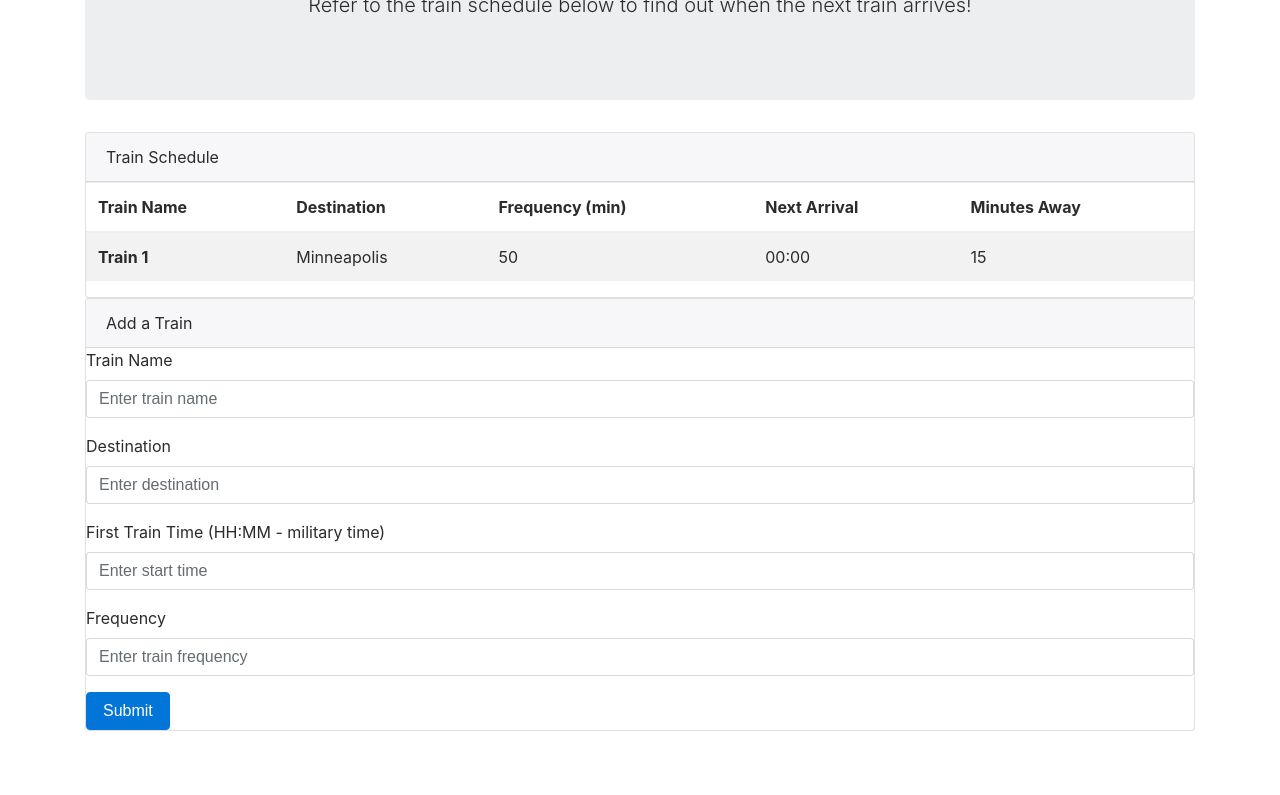
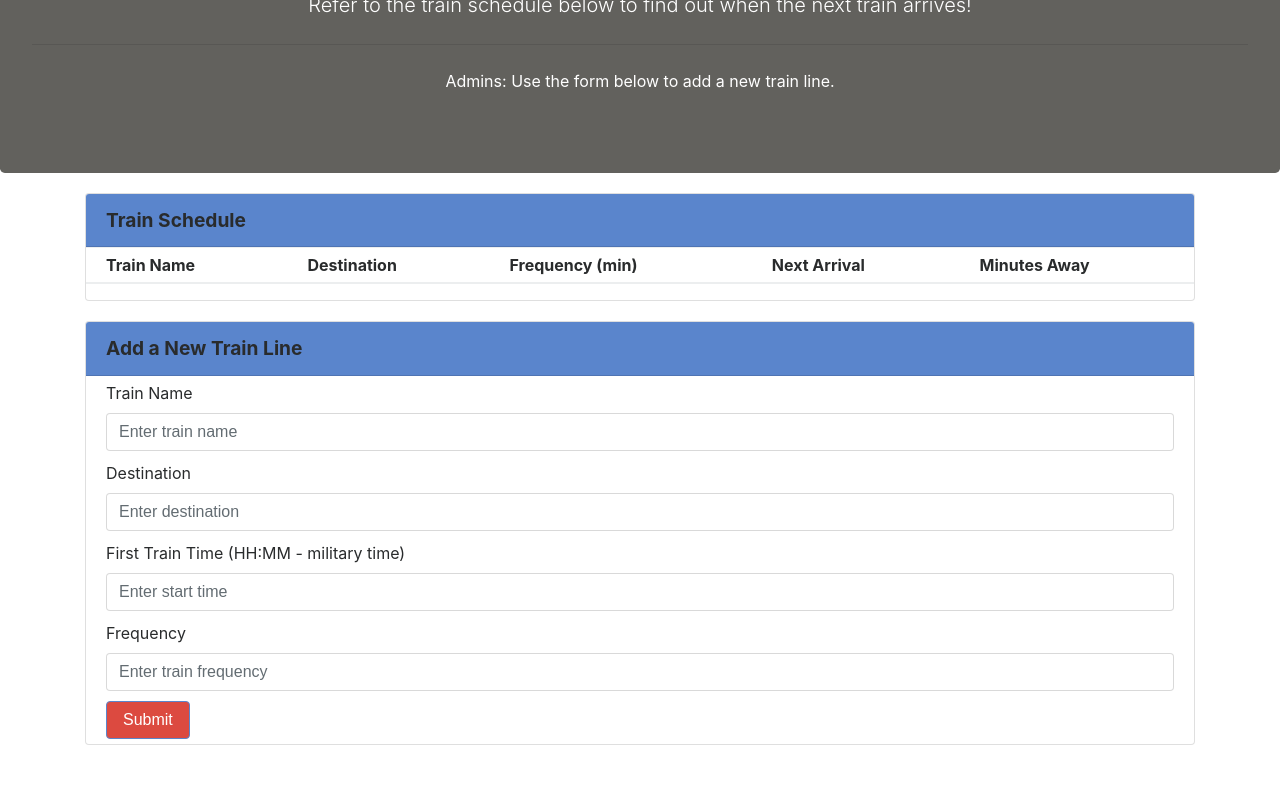
Before and after one commit to hooliaah/Train-Time, a plain HTML site: page index.html in a window 1280 px wide. Shown: the part 144-939 px from the top of the page. Before the commit the page ends 875 px from the top, so only its background shows below. Drawn offline with nearby package versions, Linux system fonts and the light colour scheme; no server answers.

Commit message:
next train times added, style added

```diff
--- a/assets/css/style.css
+++ b/assets/css/style.css
@@ -1,3 +1,42 @@
 .jumbotron {
     text-align: center;
+    margin-bottom: 0px;
+    background-color: #62615d;
+    color: white;
 }
+
+.card {
+    margin-top: 20px;
+}
+
+.table,
+.table td,
+.table th {
+    padding: 5px 20px;
+}
+
+.form-group {
+    padding: 5px 20px;
+    margin-bottom: 0px;
+}
+
+.card-header {
+    font-size: 1.2rem;
+    font-weight: bold;
+    background-color: #5a85cc;
+}
+
+#add-train {
+    margin-bottom: 50px;
+}
+
+.table-striped>tbody>tr:nth-child(odd)>td,
+.table-striped>tbody>tr:nth-child(odd)>th {
+   background-color: #fdc55b;
+ }
+
+ .btn-primary {
+    background-color: #dc4a40;
+    border-color: #5a85cc;
+    margin: 5px 20px;
+ }
--- a/assets/javascript/app.js
+++ b/assets/javascript/app.js
@@ -20,20 +20,19 @@ $(document).ready(function () {
         var trainName = $("#train-name-input").val().trim();
         var trainDestination = $("#destination-input").val().trim();
         var trainStart = $("#first-time-input").val().trim();
-        var trainFrequncy = $("#frequency-input").val().trim();
+        var trainFrequency = $("#frequency-input").val().trim();
 
-        // Create local "temporary" object for holding train data
+        // Create object for train data
         var newTrain = {
             name: trainName,
             destination: trainDestination,
             start: trainStart,
-            frequency: trainFrequncy
+            frequency: trainFrequency
         };
 
-        // Upload train data to the database
+        // Upload train data to Firebase
         database.ref().push(newTrain);
 
-        // Logs everything to console
         console.log(newTrain.name);
         console.log(newTrain.destination);
         console.log(newTrain.start);
@@ -42,53 +41,42 @@ $(document).ready(function () {
         // Alert
         alert("Train successfully added");
 
-        // Clears all of the text-boxes
+        // Clear text-boxes
         $("#train-name-input").val("");
         $("#destination-input").val("");
         $("#first-time-input").val("");
         $("#frequency-input").val("");
     });
 
-    // Create Firebase event for adding train to the database and a row in the html when a user adds an entry
+    // Create Firebase event for adding train to the database and a row in the html table when a user adds an entry
     database.ref().on("child_added", function (childSnapshot, prevChildKey) {
 
-        console.log(childSnapshot.val());
-
-        // Store everything into a variable.
+        // Store everything in a variable
         var tName = childSnapshot.val().name;
         var tDestination = childSnapshot.val().destination;
         var tStart = childSnapshot.val().start;
         var tFrequency = childSnapshot.val().frequency;
 
-        // Employee Info
-        console.log(tName)
-        console.log(tDestination);
-        console.log(tStart);
-        console.log(tFrequency);
+        // Convert first train time to year before to make sure it's before the current time
+        var firstTimeConverted = moment(tStart, "HH:mm").subtract(1, "years");
 
-        //   // Prettify the employee start
-        //   var empStartPretty = moment.unix(empStart).format("MM/DD/YY");
+        // Current Time
+        var currentTime = moment();
 
-        //   // Calculate the months worked using hardcore math
-        //   // To calculate the months worked
-        //   var empMonths = moment().diff(moment.unix(empStart, "X"), "months");
-        //   console.log(empMonths);
+        // Difference firstTimeConverted and currentTime in minutes
+        var diffTime = moment().diff(moment(firstTimeConverted), "minutes");
 
-        //   // Calculate the total billed rate
-        //   var empBilled = empMonths * empRate;
-        //   console.log(empBilled);
+        // Remainder of time different and train frequency
+        var tRemainder = diffTime % tFrequency;
+
+        // Minutes until next train
+        var tMinutesTillTrain = tFrequency - tRemainder;
+
+        // Next train arrival time
+        var nextTrain = moment().add(tMinutesTillTrain, "minutes").format("HH:mm");
 
         // Add each train's data into the table
         $("#train-table > tbody").append("<tr><td>" + tName + "</td><td>" + tDestination + "</td><td>" +
-            + tFrequency + "</td></tr>");
+            + tFrequency + "</td><td>" + nextTrain + "</td><td>" + tMinutesTillTrain + "</td></tr>");
     });
-
-    // Example Time Math
-    // -----------------------------------------------------------------------------
-    // Assume Employee start date of January 1, 2015
-    // Assume current date is March 1, 2016
-
-    // We know that this is 15 months.
-    // Now we will create code in moment.js to confirm that any attempt we use mets this test case
-
 });
--- a/index.html
+++ b/index.html
@@ -6,25 +6,32 @@
     <meta name="viewport" content="width=device-width, initial-scale=1.0">
     <meta http-equiv="X-UA-Compatible" content="ie=edge">
     <title>Train Time</title>
+    <!-- Link to Bootstrap -->
     <link rel="stylesheet" href="https://maxcdn.bootstrapcdn.com/bootstrap/4.0.0-beta.3/css/bootstrap.min.css" integrity="sha384-Zug+QiDoJOrZ5t4lssLdxGhVrurbmBWopoEl+M6BdEfwnCJZtKxi1KgxUyJq13dy"
         crossorigin="anonymous">
+    <!-- Link to external stylesheet -->
     <link rel="stylesheet" href="assets/css/style.css">
+    <!-- Link to jQuery -->
     <script src="https://code.jquery.com/jquery-3.2.1.min.js" integrity="sha256-hwg4gsxgFZhOsEEamdOYGBf13FyQuiTwlAQgxVSNgt4="
         crossorigin="anonymous"></script>
+    <!-- Link to Firebase -->
     <script src="https://www.gstatic.com/firebasejs/4.8.2/firebase.js"></script>
+    <!-- Link to Moment.js -->
     <script src="https://cdnjs.cloudflare.com/ajax/libs/moment.js/2.20.1/moment.min.js"></script>
+    <!-- Link to external JS file -->
     <script src="assets/javascript/app.js"></script>
 </head>
 
 <body>
+    <div class="jumbotron">
+        <h1 class="display-4">Where would you like to go?</h1>
+        <p class="lead">Refer to the train schedule below to find out when the next train arrives!</p>
+        <hr class="my-4">
+        <p>Admins: Use the form below to add a new train line.</p>
+    </div>
 
     <div class="container">
-        <div class="jumbotron">
-            <h1 class="display-4">Where would you like to go?</h1>
-            <p class="lead">Refer to the train schedule below to find out when the next train arrives!</p>
-        </div>
-
-        <div class="card">
+        <div class="card" id="train-schedule">
             <div class="card-header">
                 Train Schedule
             </div>
@@ -39,20 +46,13 @@
                     </tr>
                 </thead>
                 <tbody>
-                    <tr>
-                        <th scope="row">Train 1</th>
-                        <td>Minneapolis</td>
-                        <td>50</td>
-                        <td>00:00</td>
-                        <td>15</td>
-                    </tr>
                 </tbody>
             </table>
         </div>
 
-        <div class="card">
+        <div class="card" id="add-train">
             <div class="card-header">
-                Add a Train
+                Add a New Train Line
             </div>
             <form>
                 <div class="form-group">
```
